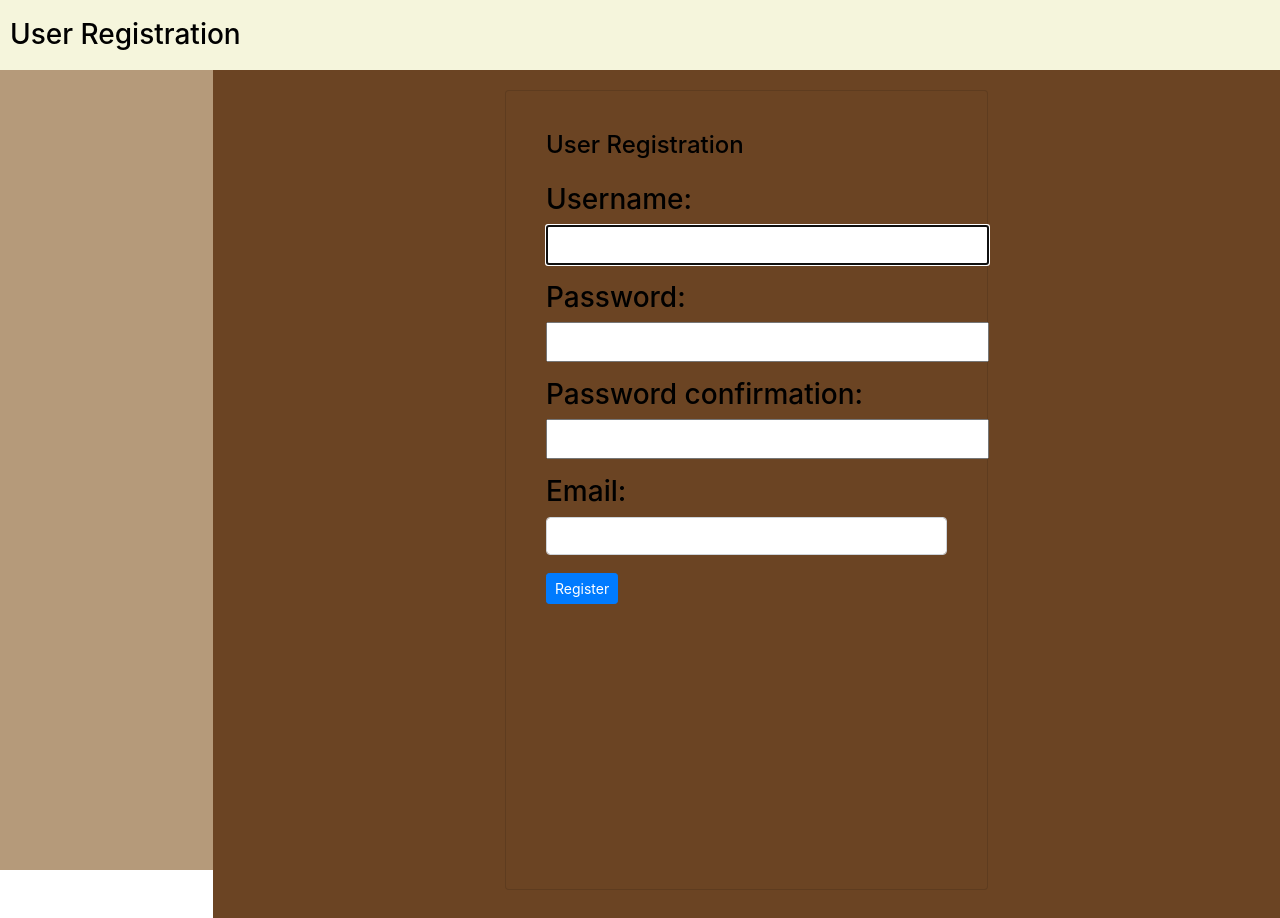
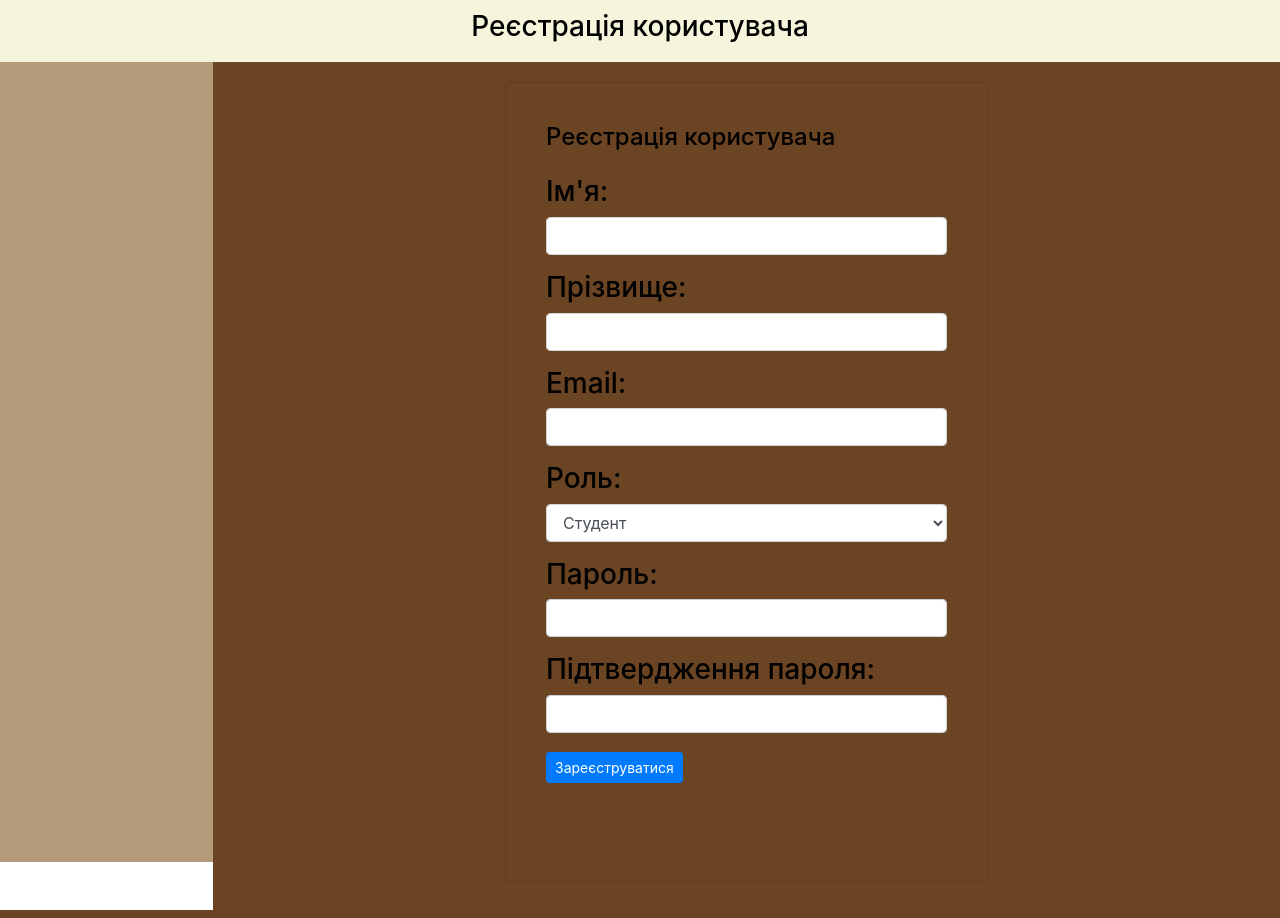
Before and after one commit to Stackmans/educational_portal, a Django app: page /register in a window 1280 px wide. Run offline with Django 5.2, Linux system fonts and the light colour scheme; some libraries are stand-ins or nearby versions.

Commit message:
upgraded

```diff
--- a/educationalportal/webeducation/templates/webeducation/register.html
+++ b/educationalportal/webeducation/templates/webeducation/register.html
@@ -1,11 +1,9 @@
 {% extends 'base.html' %}
 
 {% block header %}
-<h3>User Registration</h3>
-{% endblock %}
-
-{% block left_side_content %}
-
+<div class="text-center">
+    Реєстрація користувача
+</div>
 {% endblock %}
 
 {% block main_content %}
@@ -14,31 +12,50 @@
         <div class="col-md-6">
             <div class="card dark-content">
                 <div class="card-body">
-                    <h1 class="h4 mb-4">User Registration</h1>
+                    <h1 class="h4 mb-4">Реєстрація користувача</h1>
                     <form method="post">
                         {% csrf_token %}
                         <div class="form-group">
-                            {{ form.username.label_tag }}
-                            {{ form.username }}
+                            <label for="id_first_name">Ім'я:</label>
+                            <input type="text" name="first_name" id="id_first_name" class="form-control" required>
                         </div>
                         <div class="form-group">
-                            {{ form.email.label_tag }}
-                            {{ form.email }}
-                        </div>
-                        <div class="form-group">
-                            {{ form.password1.label_tag }}
-                            {{ form.password1 }}
-                        </div>
-                        <div class="form-group">
-                            {{ form.password2.label_tag }}
-                            {{ form.password2 }}
+                            <label for="id_last_name">Прізвище:</label>
+                            <input type="text" name="last_name" id="id_last_name" class="form-control" required>
                         </div>
                         <div class="form-group">
                             <label for="id_email">Email:</label>
                             <input type="email" name="email" id="id_email" class="form-control" required>
                         </div>
-                        <button type="submit" class="btn btn-primary btn-sm">Register</button>
+                        <div class="form-group">
+                            <label for="id_role">Роль:</label>
+                            <select name="role" id="id_role" class="form-control" required>
+                                <option value="student">Студент</option>
+                                <option value="teacher">Викладач</option>
+                            </select>
+                        </div>
+                        <div class="form-group">
+                            <label for="id_password1">Пароль:</label>
+                            <input type="password" name="password1" id="id_password1" class="form-control" required>
+                        </div>
+                        <div class="form-group">
+                            <label for="id_password2">Підтвердження пароля:</label>
+                            <input type="password" name="password2" id="id_password2" class="form-control" required>
+                        </div>
+                        <button type="submit" class="btn btn-primary btn-sm">Зареєструватися</button>
                     </form>
+                    {% if form.errors %}
+                        <div class="alert alert-danger mt-4" role="alert">
+                            Будь ласка, виправте помилки нижче:
+                            <ul>
+                                {% for field, errors in form.errors.items %}
+                                    {% for error in errors %}
+                                        <li>{{ field }}: {{ error }}</li>
+                                    {% endfor %}
+                                {% endfor %}
+                            </ul>
+                        </div>
+                    {% endif %}
                 </div>
             </div>
         </div>
```
